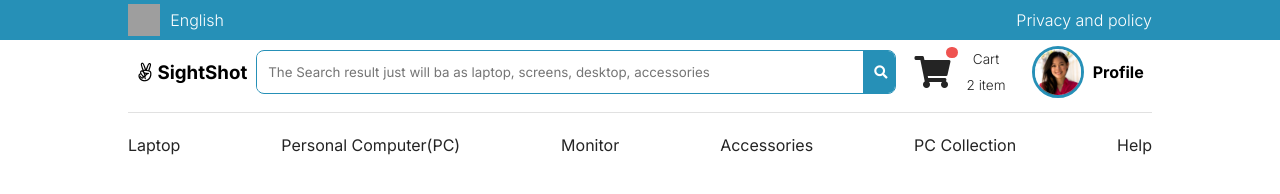
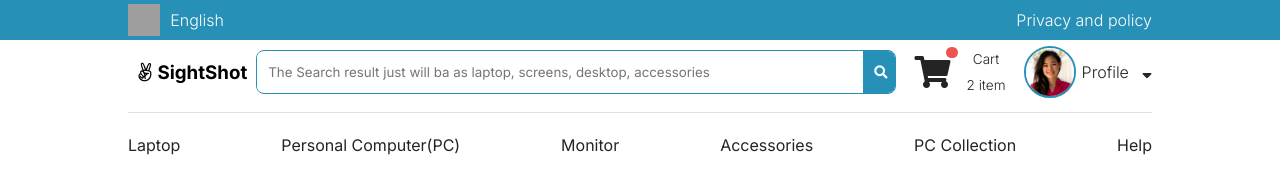
Before and after one commit to GSG-G10/SightShot-Muath, a website: page public/index.html in a window 1280 px wide. Drawn offline with Linux system fonts and the light colour scheme; grey boxes are pictures that could not be loaded; files whose address does not match are found by name.

Commit message:
Add arrow icon for profile drop-down and styling it Relates #4

```diff
--- a/public/assest/style/index.css
+++ b/public/assest/style/index.css
@@ -168,21 +168,32 @@ body {
 
 /* Header profile Section  */
 .header-profile {
-  /* border: 1px solid red; */
   height: 100%;
   display: flex;
   align-items: center;
-  justify-content: space-evenly;
+  justify-content: space-between;
 }
 .header-profile-image {
   width: 52px;
   height: 52px;
   border-radius: 50%;
-  border: 3px solid var(--mainColor);
+  border: 2px solid var(--mainColor);
 }
 .header-profile-image-img {
   width: 100%;
   height: 100%;
+}
+.header-profile-title{
+  width: 55%;
+  height: 100%;
+  display:flex;
+  align-items: center;
+  justify-content: space-between;
+  text-decoration: none;
+  color: var(--titleColor)
+}
+.header-profile-dropdown{
+  font-weight: 300;
 }
 /* Product Sections */
 .product-sections{
--- a/public/index.html
+++ b/public/index.html
@@ -64,7 +64,12 @@
                 class="header-profile-image-img"
               />
             </div>
-            <h4 class="header-profile-dropdown">Profile</h4>
+            <a href="profile.html" class="header-profile-title">
+              <h4 class="header-profile-dropdown">Profile</h4>
+              <span class="header-profile-dropdown-arrow"
+                ><i class="fas fa-sort-down"></i
+              ></span>
+            </a>
           </section>
         </div>
       </section>
```
